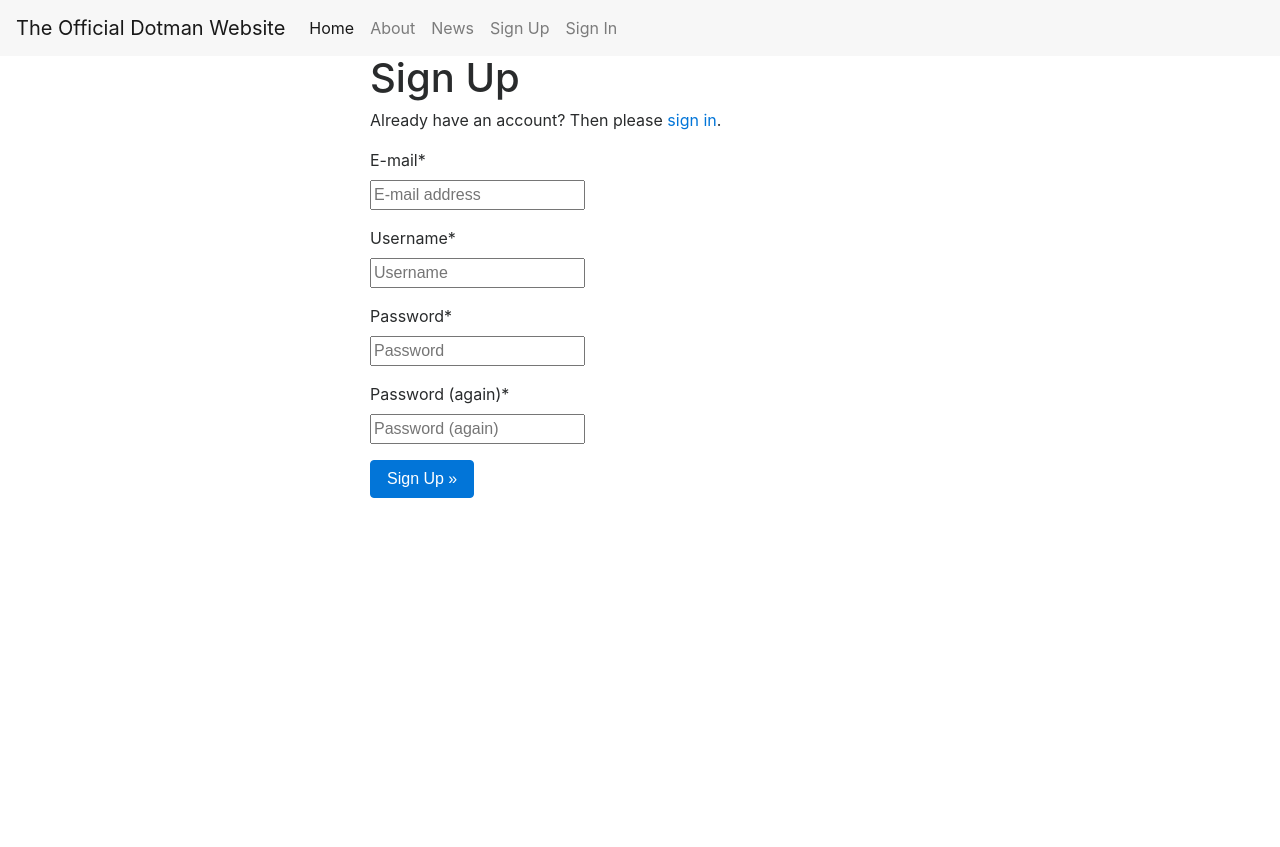
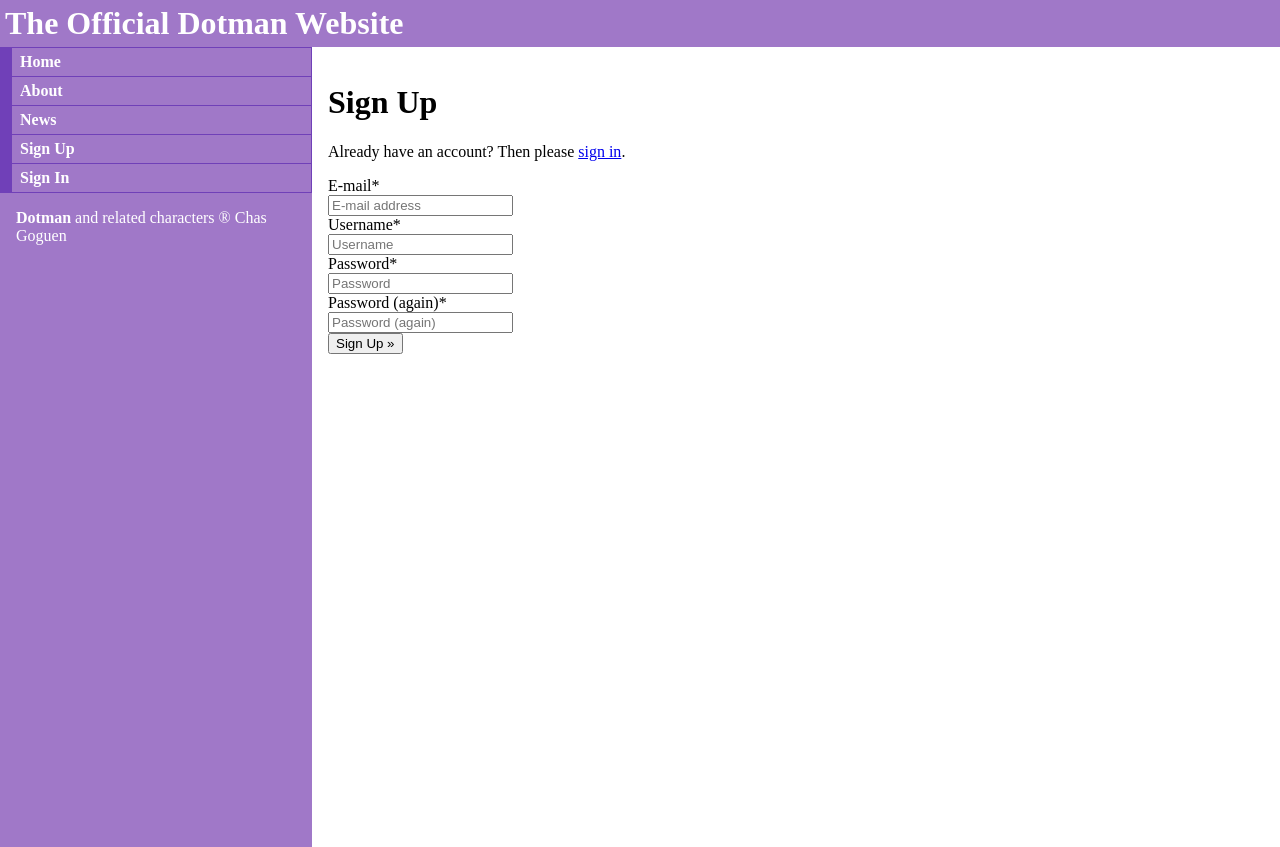
Before and after one commit to evanepio/dotmanca, a Django app: page /accounts/signup/ in a window 1280 px wide. Before the commit the page ends 498 px from the top, so only its background shows below. Run offline with Django 3.2, Linux system fonts and the light colour scheme; some libraries are stand-ins or nearby versions.

Commit message:
Fix styling and removing unnecessary style files

```diff
--- a/dotmanca/static/css/project.css
+++ b/dotmanca/static/css/project.css
@@ -1,5 +1,3 @@
-/* These styles are generated from project.scss. */
-
 .alert-debug {
   color: black;
   background-color: white;
@@ -12,23 +10,6 @@
   border-color: #eed3d7;
 }
 
-/* This is a fix for the bootstrap4 alpha release */
-@media (max-width: 47.9em) {
-  .navbar-nav .nav-item {
-    float: none;
-    width: 100%;
-    display: inline-block;
-  }
-
-  .navbar-nav .nav-item + .nav-item {
-    margin-left: 0;
-  }
-
-  .nav.navbar-nav.pull-xs-right {
-    float: none !important;
-  }
-}
-
 /* Display django-debug-toolbar.
    See https://github.com/django-debug-toolbar/django-debug-toolbar/issues/742
    and https://github.com/pydanny/cookiecutter-django/issues/317
@@ -36,3 +17,86 @@
 [hidden][style="display: block;"] {
   display: block !important;
 }
+
+/* Project styles */
+html, body {
+  height: 100%;
+  width: 100%;
+  margin: 0;
+  padding: 0;
+}
+
+.header {
+  margin: 0;
+  padding: 5px;
+  color: #ffffff;
+  background-color: #a078c8;
+}
+
+.header > h1 {
+  margin: 0;
+  padding: 0;
+}
+
+.page {
+  display: -webkit-flex;
+  display: flex;
+  -webkit-flex-direction: row;
+  flex-direction: row;
+  height: 100%;
+}
+
+.navigation {
+  flex-basis: 25%;
+  color: #ffffff;
+  background-color: #a078c8;
+  margin: 0;
+  padding: 0;
+}
+
+.navigation > nav {
+  margin: 0;
+  padding: 0;
+}
+
+.navigation > nav > ul {
+  list-style: none;
+  margin: 0;
+  padding-left: 0;
+}
+
+.navigation > nav > ul:first-child {
+  border-top: 1px solid #7040b8;
+}
+
+.navigation > nav > ul > li {
+  border-bottom: 1px solid #7040b8;
+  margin: 0;
+  padding: 0;
+}
+
+.navigation > nav > ul > li > a {
+  display: block;
+  padding: 5px 5px 5px 0.5em;
+  margin: 0;
+  border-left: 12px solid #7040b8;
+  border-right: 1px solid #7040b8;
+  background-color: #a078c8;
+  color: #ffffff;
+  text-decoration: none;
+  font-weight: bold;
+}
+
+.navigation > nav > ul > li > a:hover {
+  background-color: #7040b8;
+  color: #ffffff;
+}
+
+.navigation > div {
+  padding: 1em;
+}
+
+.content {
+  flex-basis: 75%;
+  padding: 1em;
+}
--- a/dotmanca/static/sass/project.scss
+++ /dev/null
@@ -1,72 +0,0 @@
-
-// project specific CSS goes here
-
-////////////////////////////////
-		//Variables//
-////////////////////////////////
-
-// Alert colors
-
-$white: #fff;
-$mint-green: #d6e9c6;
-$black: #000;
-$pink: #f2dede;
-$dark-pink: #eed3d7;
-$red: #b94a48;
-
-////////////////////////////////
-		//Alerts//
-////////////////////////////////
-
-// bootstrap alert CSS, translated to the django-standard levels of
-// debug, info, success, warning, error
-
-.alert-debug {
-  background-color: $white;
-  border-color: $mint-green;
-  color: $black;
-}
-
-.alert-error {
-  background-color: $pink;
-  border-color: $dark-pink;
-  color: $red;
-}
-
-////////////////////////////////
-		//Navbar//
-////////////////////////////////
-
-// This is a fix for the bootstrap4 alpha release
-
-.navbar {
-  border-radius: 0px;
-}
-
-@media (max-width: 47.9em) {
-  .navbar-nav .nav-item {
-    display: inline-block;
-    float: none;
-    width: 100%;
-  }
-
-  .navbar-nav .nav-item + .nav-item {
-    margin-left: 0;
-  }
-
-  .nav.navbar-nav.pull-xs-right {
-    float: none !important;
-  }
-}
-
-////////////////////////////////
-		//Django Toolbar//
-////////////////////////////////
-
-// Display django-debug-toolbar.
-// See https://github.com/django-debug-toolbar/django-debug-toolbar/issues/742
-// and https://github.com/pydanny/cookiecutter-django/issues/317
-
-[hidden][style="display: block;"] {
-  display: block !important;
-}
--- a/dotmanca/templates/base.html
+++ b/dotmanca/templates/base.html
@@ -8,17 +8,7 @@
     <meta name="description" content="">
     <meta name="author" content="">
 
-    <!-- HTML5 shim, for IE6-8 support of HTML5 elements -->
-    <!--[if lt IE 9]>
-      <script src="https://cdnjs.cloudflare.com/ajax/libs/html5shiv/3.7.3/html5shiv.min.js"></script>
-    <![endif]-->
-
     {% block css %}
-    <!-- Latest compiled and minified Bootstrap 4 Alpha 4 CSS -->
-    <link rel="stylesheet" href="https://maxcdn.bootstrapcdn.com/bootstrap/4.0.0-alpha.6/css/bootstrap.min.css" integrity="sha384-rwoIResjU2yc3z8GV/NPeZWAv56rSmLldC3R/AZzGRnGxQQKnKkoFVhFQhNUwEyJ" crossorigin="anonymous">
-
-    <!-- Your stuff: Third-party CSS libraries go here -->
-
         <!-- This file stores project-specific CSS -->
         <link href="{% static 'css/project.css' %}" rel="stylesheet">
 
@@ -28,50 +18,39 @@
 
 <body>
 
-    <div class="m-b-1">
-      <nav class="navbar navbar-toggleable-md navbar-light bg-faded">
-        <button class="navbar-toggler navbar-toggler-right" type="button" data-toggle="collapse" data-target="#navbarSupportedContent" aria-controls="navbarSupportedContent" aria-expanded="false" aria-label="Toggle navigation">
-          <span class="navbar-toggler-icon"></span>
-        </button>
-        <a class="navbar-brand" href="{% url 'home' %}">The Official Dotman Website</a>
+<div class="header"><h1>The Official Dotman Website</h1></div>
 
-        <div class="collapse navbar-collapse" id="navbarSupportedContent">
-          <ul class="navbar-nav mr-auto">
-            <li class="nav-item active">
-              <a class="nav-link" href="{% url 'home' %}">Home <span class="sr-only">(current)</span></a>
+<div class="page">
+    <div class="navigation">
+        <nav>
+            <ul>
+                <li><a href="{% url 'home' %}">Home</a></li>
+                <li><a href="{% url 'main:about' %}">About</a></li>
+                <li><a href="{% url 'news:index' %}">News</a></li>
+                {% if request.user.is_authenticated %}
+                    <li>
+                        {# URL provided by django-allauth/account/urls.py #}
+                        <a href="{% url 'users:detail' request.user.username %}">{% trans "My Profile" %}</a>
                     </li>
-            <li class="nav-item">
-              <a class="nav-link" href="{% url 'main:about' %}">About</a>
-            </li>
-            <li class="nav-item">
-              <a class="nav-link" href="{% url 'news:index' %}">News</a>
-            </li>
-            {% if request.user.is_authenticated %}
-              <li class="nav-item">
+                    <li>
                         {# URL provided by django-allauth/account/urls.py #}
-                <a class="nav-link" href="{% url 'users:detail' request.user.username  %}">{% trans "My Profile" %}</a>
-              </li>
-              <li class="nav-item">
-                {# URL provided by django-allauth/account/urls.py #}
-                <a class="nav-link" href="{% url 'account_logout' %}">{% trans "Sign Out" %}</a>
+                        <a href="{% url 'account_logout' %}">{% trans "Sign Out" %}</a>
                     </li>
                 {% else %}
-              <li class="nav-item">
+                    <li>
                         {# URL provided by django-allauth/account/urls.py #}
-                <a id="sign-up-link" class="nav-link" href="{% url 'account_signup' %}">{% trans "Sign Up" %}</a>
+                        <a id="sign-up-link" href="{% url 'account_signup' %}">{% trans "Sign Up" %}</a>
                     </li>
-              <li class="nav-item">
+                    <li>
                         {# URL provided by django-allauth/account/urls.py #}
-                <a id="log-in-link" class="nav-link" href="{% url 'account_login' %}">{% trans "Sign In" %}</a>
+                        <a id="log-in-link" href="{% url 'account_login' %}">{% trans "Sign In" %}</a>
                     </li>
                 {% endif %}
             </ul>
+        </nav>
+        <div><strong>Dotman</strong> and related characters &reg; Chas Goguen</div>
     </div>
-      </nav>
-
-    </div>
-
-    <div class="container">
+    <div class="content">
 
         {% if messages %}
             {% for message in messages %}
@@ -82,27 +61,14 @@
         {% block content %}
             <p>Use this document as a way to quick start any new project.</p>
         {% endblock content %}
+    </div>
 
-    </div> <!-- /container -->
+</div>
 
 {% block modal %}{% endblock modal %}
 
-    <!-- Le javascript
-    ================================================== -->
-    <!-- Placed at the end of the document so the pages load faster -->
 {% block javascript %}
-      <!-- Required by Bootstrap v4 Alpha 4 -->
-      <script src="https://code.jquery.com/jquery-3.1.1.slim.min.js" integrity="sha384-A7FZj7v+d/sdmMqp/nOQwliLvUsJfDHW+k9Omg/a/EheAdgtzNs3hpfag6Ed950n" crossorigin="anonymous"></script>
-      <script src="https://cdnjs.cloudflare.com/ajax/libs/tether/1.4.0/js/tether.min.js" integrity="sha384-DztdAPBWPRXSA/3eYEEUWrWCy7G5KFbe8fFjk5JAIxUYHKkDx6Qin1DkWx51bBrb" crossorigin="anonymous"></script>
-      <script src="https://maxcdn.bootstrapcdn.com/bootstrap/4.0.0-alpha.6/js/bootstrap.min.js" integrity="sha384-vBWWzlZJ8ea9aCX4pEW3rVHjgjt7zpkNpZk+02D9phzyeVkE+jo0ieGizqPLForn" crossorigin="anonymous"></script>
-
-      <!-- Your stuff: Third-party javascript libraries go here -->
-
-      <!-- place project specific Javascript in this file -->
-
     <script src="{% static 'js/project.js' %}"></script>
-
-
 {% endblock javascript %}
 </body>
 </html>
```
Also changed, not shown: dotmanca/static/images/favicon.ico (deleted), 1 other file. Lines whose indentation alone changed are shown as unchanged.
